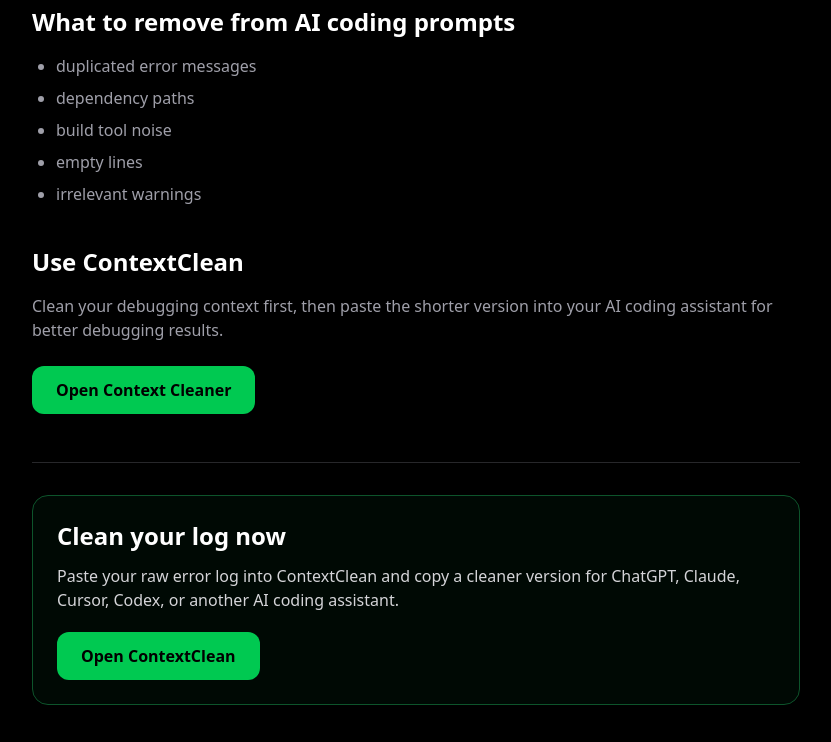
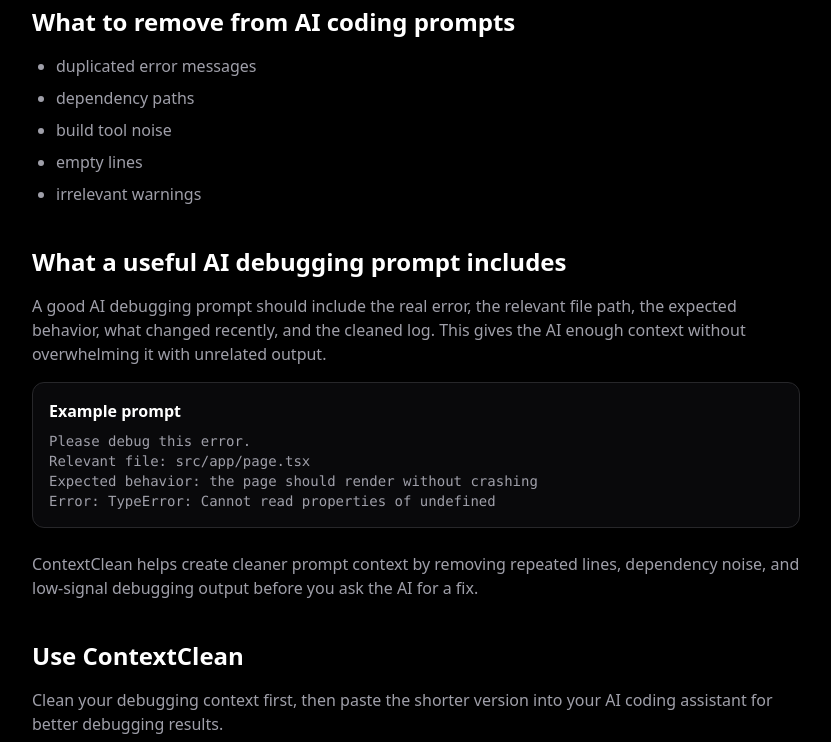
Before and after one commit to hyuchao25/contextclean, a Next.js app: page /clean-ai-coding-prompt-context in a window 1280 px wide. Shown: the part 394-1136 px from the top of the page, without its empty margins (224-1055 px from the left). Built offline with nearby package versions, Linux system fonts and the light colour scheme.

Commit message:
Improve prompt context guide content

```diff
--- a/src/app/clean-ai-coding-prompt-context/page.tsx
+++ b/src/app/clean-ai-coding-prompt-context/page.tsx
@@ -48,7 +48,30 @@
           <li>empty lines</li>
           <li>irrelevant warnings</li>
         </ul>
+        <h2 className="mt-10 mb-4 text-2xl font-bold">
+          What a useful AI debugging prompt includes
+        </h2>
 
+        <p className="mb-4 text-zinc-400">
+          A good AI debugging prompt should include the real error, the relevant file
+          path, the expected behavior, what changed recently, and the cleaned log. This
+          gives the AI enough context without overwhelming it with unrelated output.
+        </p>
+
+        <div className="mb-6 rounded-xl border border-zinc-800 bg-zinc-950 p-4">
+          <h3 className="mb-2 font-bold text-white">Example prompt</h3>
+          <pre className="overflow-x-auto text-sm text-zinc-400">
+{`Please debug this error.
+Relevant file: src/app/page.tsx
+Expected behavior: the page should render without crashing
+Error: TypeError: Cannot read properties of undefined`}
+          </pre>
+        </div>
+
+        <p className="mb-4 text-zinc-400">
+          ContextClean helps create cleaner prompt context by removing repeated lines,
+          dependency noise, and low-signal debugging output before you ask the AI for a fix.
+        </p>
         <h2 className="mt-10 mb-4 text-2xl font-bold">
           Use ContextClean
         </h2>
--- a/src/app/reduce-debugging-context-for-ai/page.tsx
+++ b/src/app/reduce-debugging-context-for-ai/page.tsx
@@ -49,7 +49,30 @@
           <li>irrelevant async frames</li>
           <li>unrelated warnings</li>
         </ul>
+        <h2 className="mt-10 mb-4 text-2xl font-bold">
+          How to decide what context to keep
+        </h2>
 
+        <p className="mb-4 text-zinc-400">
+          Keep the first clear error message, your own file paths, line numbers,
+          failing command, framework name, and the smallest relevant code location.
+          Remove repeated internal frames, installation progress, and unrelated warnings.
+        </p>
+
+        <div className="mb-6 rounded-xl border border-zinc-800 bg-zinc-950 p-4">
+          <h3 className="mb-2 font-bold text-white">Good context</h3>
+          <pre className="overflow-x-auto text-sm text-zinc-400">
+{`Error: Cannot read properties of undefined
+File: src/api/user.ts
+Line: 18
+Command: npm run build`}
+          </pre>
+        </div>
+
+        <p className="mb-4 text-zinc-400">
+          The goal is not to remove every stack trace line. The goal is to preserve the
+          lines that help the AI understand the root cause.
+        </p>
         <h2 className="mt-10 mb-4 text-2xl font-bold">
           Use ContextClean
         </h2>
```
